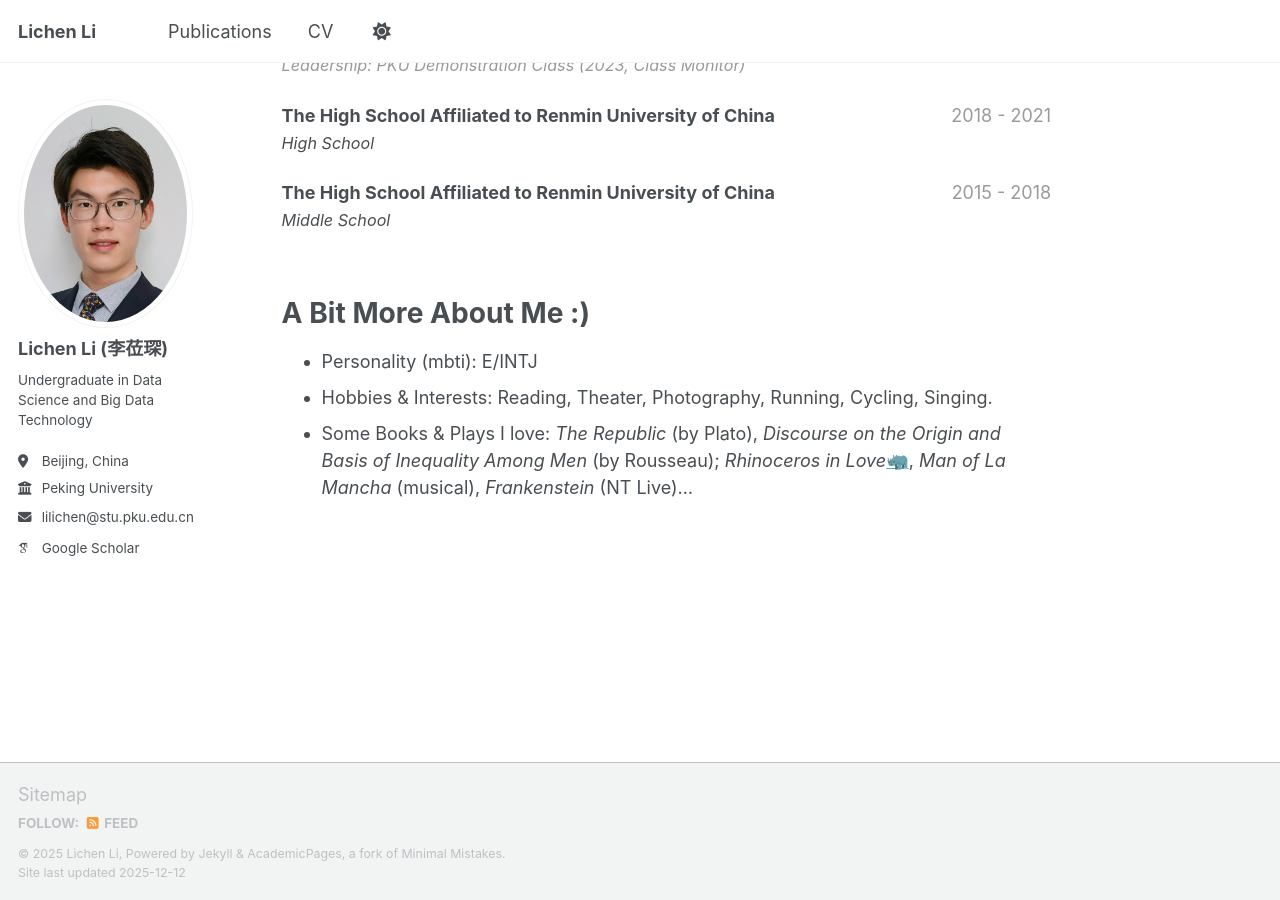
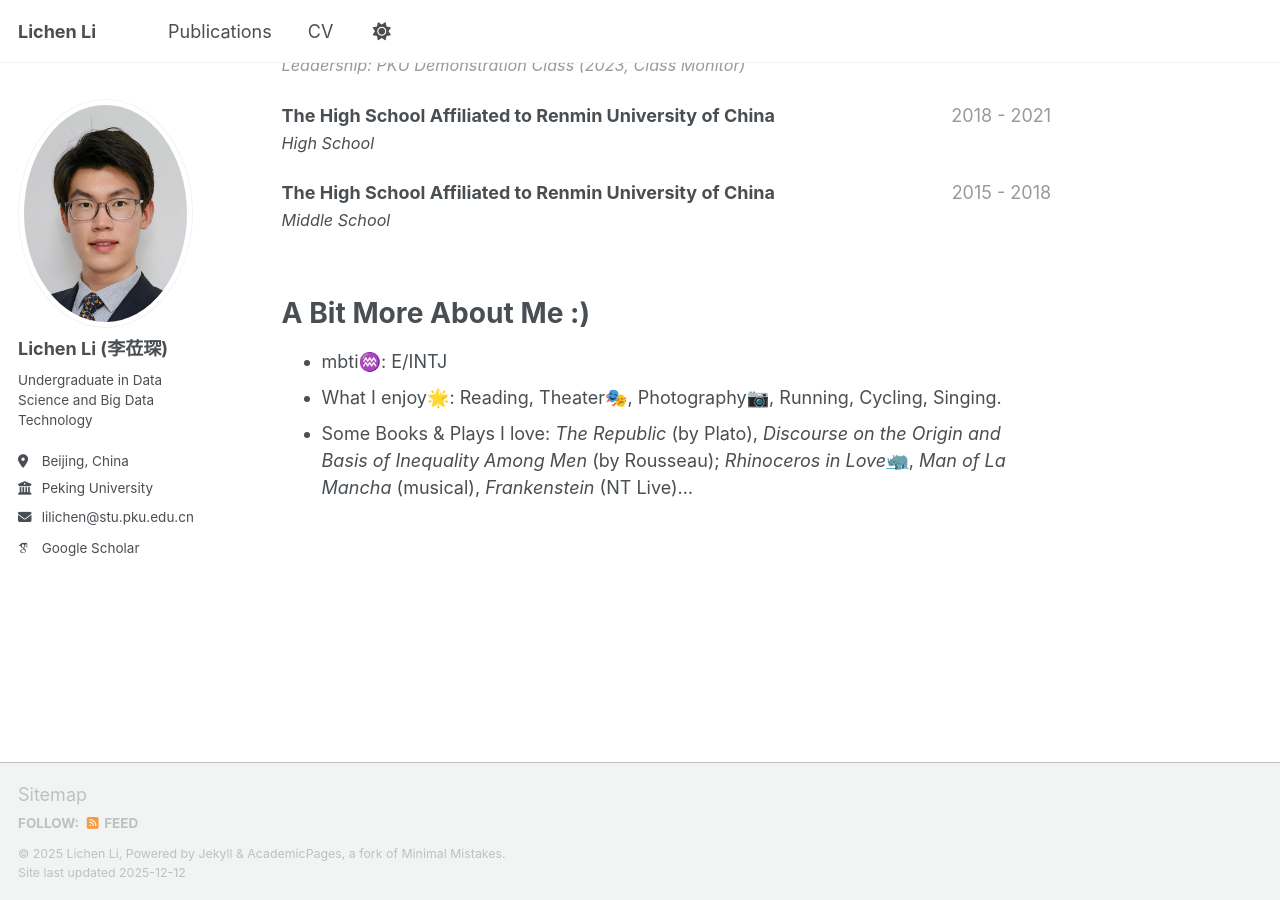
Before and after one commit to LichenLillc/LichenLillc.github.io, a Jekyll site: the page built from _pages/about.md, in a window 1280 px wide and 900 px high, scrolled down 1107 px. Built offline with Jekyll 4.4.1, drawn with Linux system fonts in a browser that asks for light colours; some web fonts are replaced; a script that is not in the unit is left out.

Commit message:
Revise personality and hobbies section
Updated personal interests and hobbies with emojis.

```diff
--- a/_pages/about.md
+++ b/_pages/about.md
@@ -55,6 +55,6 @@ Education
 
 A Bit More About Me :)
 ===
-* Personality (mbti): E/INTJ
-* Hobbies & Interests: Reading, Theater, Photography, Running, Cycling, Singing.
+* mbti♒️: E/INTJ
+* What I enjoy🌟: Reading, Theater🎭, Photography📷, Running, Cycling, Singing.
 * Some Books & Plays I love: *The Republic* (by Plato), *Discourse on the Origin and Basis of Inequality Among Men* (by Rousseau); *Rhinoceros in Love*[🦏](https://www.bilibili.com/video/BV1Ku411f7Vy/), *Man of La Mancha* (musical), *Frankenstein* (NT Live)...
```
